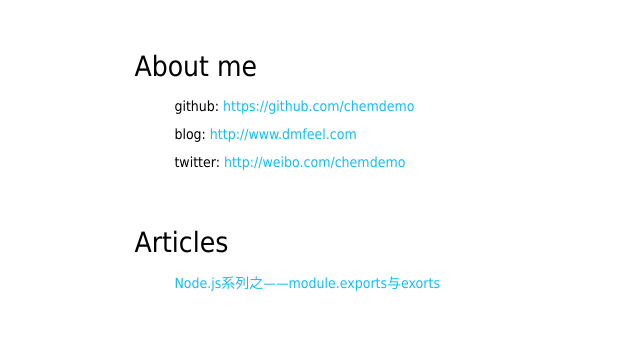
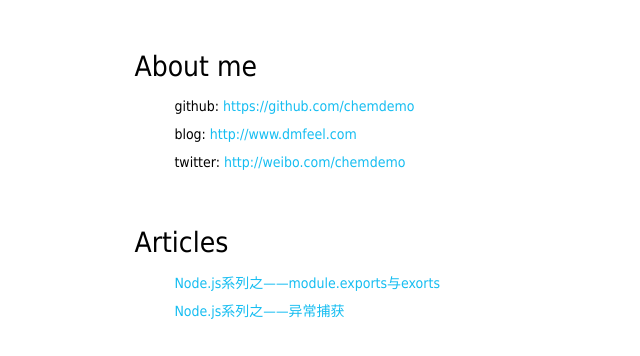
Before and after one commit to chemdemo/chemdemo.github.io, a plain HTML site: page index.html in a window 1280 px wide. Shown: the whole page, without its empty margins (0-640 px from the left). Drawn offline with Linux system fonts and the light colour scheme.

Commit message:
update home page

```diff
--- a/index.html
+++ b/index.html
@@ -47,6 +47,9 @@ dd {
                 <dd>
                     <a href="https://github.com/chemdemo/chemdemo.github.io/blob/master/blogs/exports.md">Node.js系列之——module.exports与exorts</a>
                 </dd>
+                <dd>
+                    <a href="https://github.com/chemdemo/chemdemo.github.io/blob/master/blogs/exception_catch.md">Node.js系列之——异常捕获</a>
+                </dd>
             </dl>
         </section>
     </div>
```
